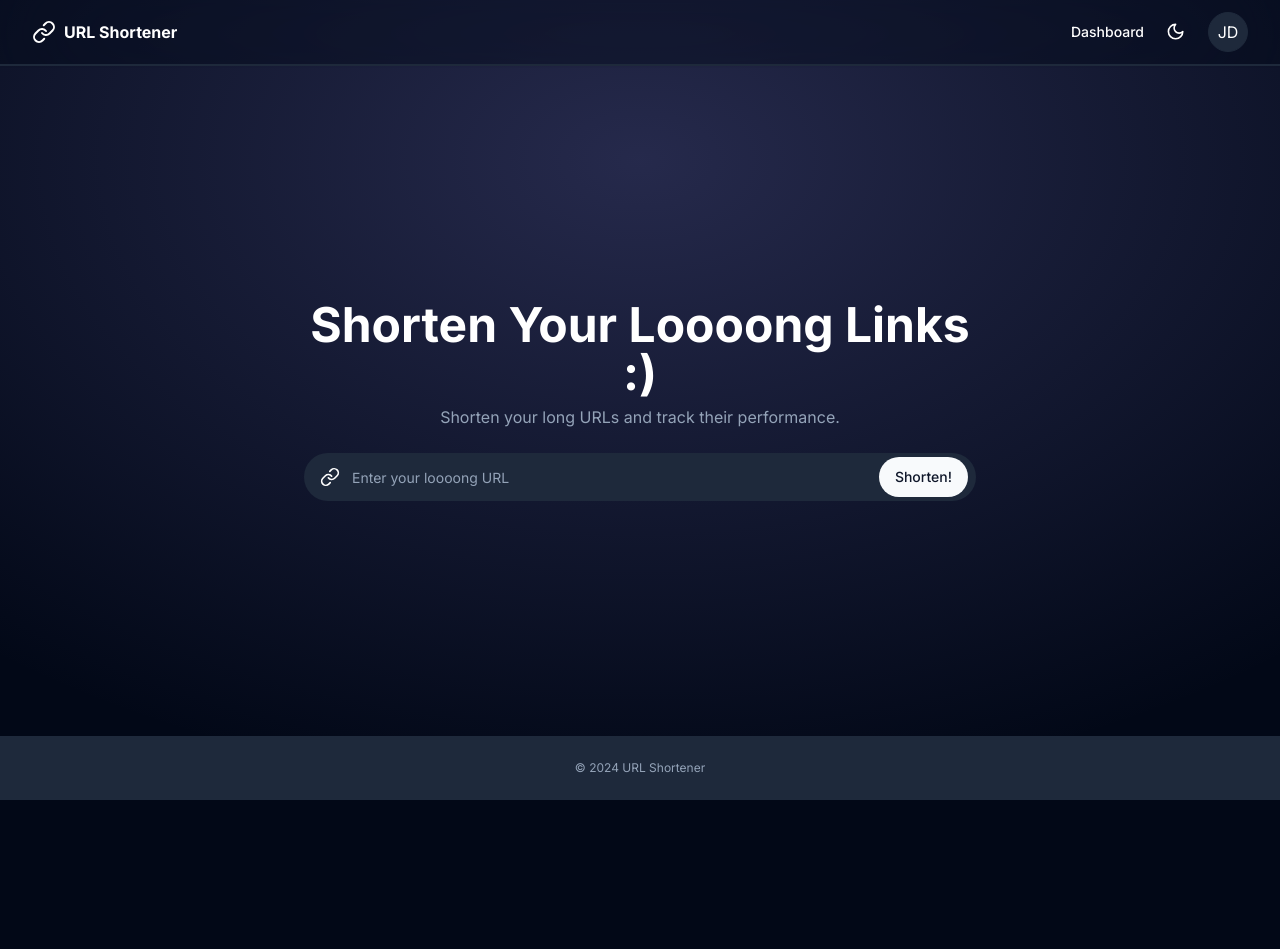
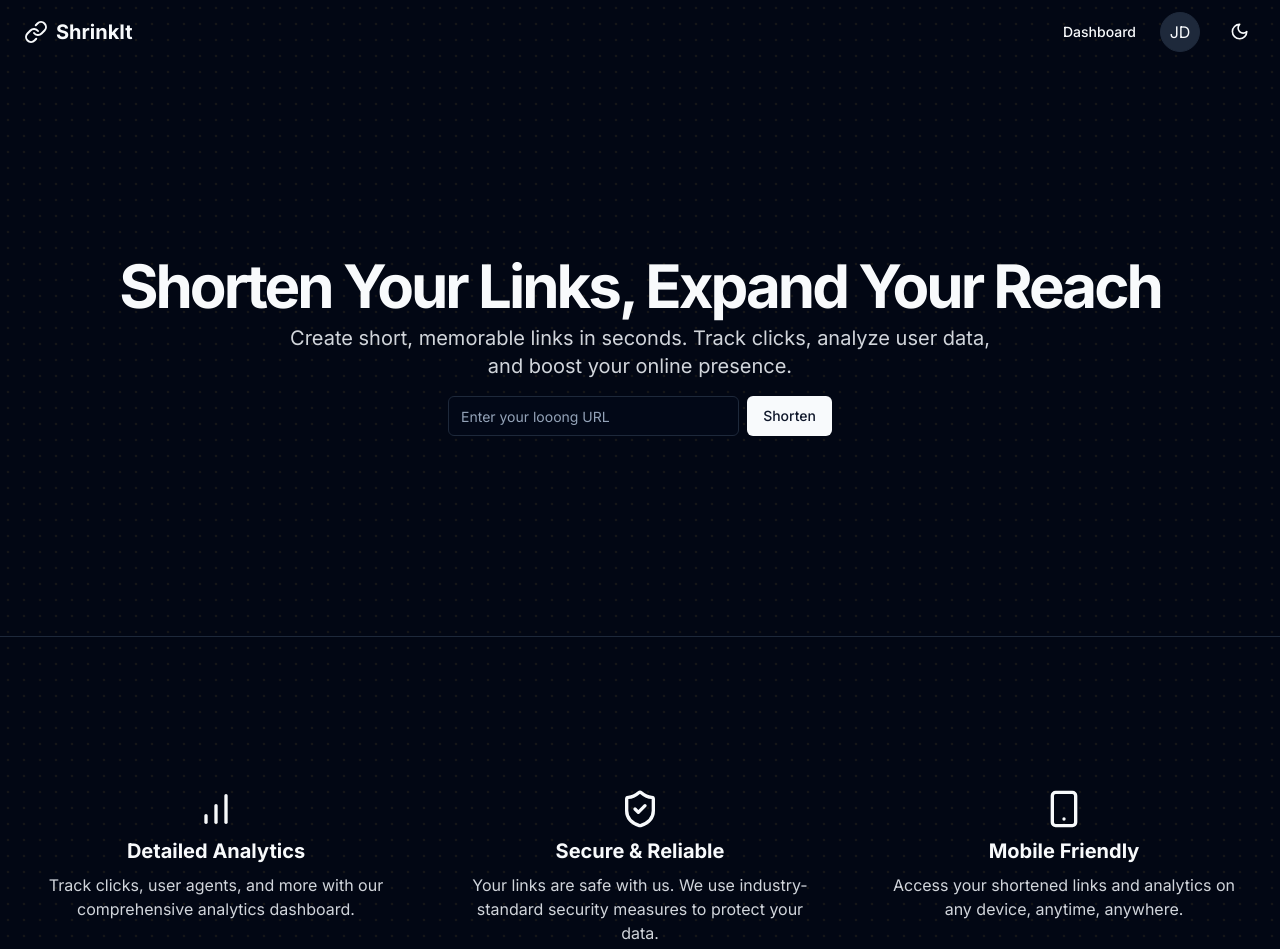
Before and after one commit to Khalil-codes/url-shortner-next, a Next.js app: page / in a window 1280 px wide. Shown: the top 949 px of the page. Before the commit the page ends 800 px from the top, so only its background shows below. Built offline with nearby package versions, Linux system fonts and the light colour scheme; no server answers; the database is empty.

Commit message:
Update landing page with proper content and design

```diff
--- a/src/app/globals.css
+++ b/src/app/globals.css
@@ -64,6 +64,6 @@
     @apply border-border;
   }
   body {
-    @apply bg-background bg-opacity-90 bg-[radial-gradient(ellipse_80%_80%_at_50%_20%,rgba(120,119,198,0.3),rgba(255,255,255,0))];
+    @apply bg-background text-foreground;
   }
 }
--- a/src/app/layout.tsx
+++ b/src/app/layout.tsx
@@ -19,7 +19,11 @@ export default function RootLayout({
 }>) {
   return (
     <html lang="en" suppressHydrationWarning>
-      <body className={cn(inter.className, "flex min-h-screen flex-col")}>
+      <body
+        className={cn(
+          inter.className,
+          "flex min-h-screen flex-col bg-gradient-to-br from-purple-100 via-pink-100 to-blue-100 dark:bg-[radial-gradient(#181818_5%,#0000001f_15%)] dark:bg-[length:16px_16px] dark:bg-[0_0,14px_14px]"
+        )}>
         <ThemeProvider attribute="class" defaultTheme="dark">
           <Header />
           {children}
--- a/src/app/page.tsx
+++ b/src/app/page.tsx
@@ -1,36 +1,66 @@
 import { Button } from "@/components/ui/button";
-import { Card, CardContent } from "@/components/ui/card";
 import { Input } from "@/components/ui/input";
 import { createClient } from "@/lib/supabase/server";
-import { LinkIcon } from "lucide-react";
+import { BarChartIcon, ShieldCheckIcon, SmartphoneIcon } from "lucide-react";
 
 export default async function Home() {
   const supabase = createClient();
   const { data } = await supabase.from("urls").select("*");
   console.log(data);
   return (
-    <main className="container flex flex-1 items-center justify-between px-4 py-8 sm:px-6 lg:px-8">
-      <div className="mx-auto w-full max-w-2xl space-y-6">
-        <div className="space-y-2 text-center">
-          <h1 className="text-3xl font-bold sm:text-5xl">
-            Shorten Your Loooong Links :)
-          </h1>
-          <p className="text-muted-foreground">
-            Shorten your long URLs and track their performance.
-          </p>
-        </div>
-        <div className="relative">
-          <div className="flex items-center overflow-hidden rounded-full bg-muted">
-            <LinkIcon className="absolute left-4 h-5 w-5" />
-            <Input
-              type="url"
-              placeholder="Enter your loooong URL"
-              className="flex-grow border-none bg-transparent py-6 pl-12 pr-28 focus:outline-none focus:ring-0"
-            />
-            <Button className="absolute right-2 rounded-full">Shorten!</Button>
+    <main className="flex-1">
+      <section className="w-full py-12 md:py-24 lg:py-32 xl:py-48">
+        <div className="container px-4 md:px-6">
+          <div className="flex flex-col items-center space-y-4 text-center">
+            <div className="space-y-2">
+              <h1 className="text-3xl font-bold tracking-tighter text-primary sm:text-4xl md:text-5xl lg:text-6xl/none">
+                Shorten Your Links, Expand Your Reach
+              </h1>
+              <p className="mx-auto max-w-[700px] text-gray-700 dark:text-gray-300 md:text-xl">
+                Create short, memorable links in seconds. Track clicks, analyze
+                user data, and boost your online presence.
+              </p>
+            </div>
+            <div className="w-full max-w-sm space-y-2">
+              <form className="flex space-x-2">
+                <Input placeholder="Enter your looong URL" type="url" />
+                <Button type="submit">Shorten</Button>
+              </form>
+            </div>
           </div>
         </div>
-      </div>
+      </section>
+      <hr className="container mx-auto my-2" />
+      <section className="w-full bg-white/50 py-12 backdrop-blur-sm dark:bg-transparent dark:backdrop-blur-none md:py-24 lg:py-32">
+        <div className="container px-4 md:px-6">
+          <div className="grid gap-10 sm:grid-cols-2 lg:grid-cols-3">
+            <div className="flex flex-col items-center space-y-2 rounded-lg border-gray-800 p-4">
+              <BarChartIcon className="h-10 w-10 text-primary" />
+              <h2 className="text-xl font-bold">Detailed Analytics</h2>
+              <p className="text-center text-gray-700 dark:text-gray-300">
+                Track clicks, user agents, and more with our comprehensive
+                analytics dashboard.
+              </p>
+            </div>
+            <div className="flex flex-col items-center space-y-2 rounded-lg border-gray-800 p-4">
+              <ShieldCheckIcon className="h-10 w-10 text-primary" />
+              <h2 className="text-xl font-bold">Secure & Reliable</h2>
+              <p className="text-center text-gray-700 dark:text-gray-300">
+                Your links are safe with us. We use industry-standard security
+                measures to protect your data.
+              </p>
+            </div>
+            <div className="flex flex-col items-center space-y-2 rounded-lg border-gray-800 p-4">
+              <SmartphoneIcon className="h-10 w-10 text-primary" />
+              <h2 className="text-xl font-bold">Mobile Friendly</h2>
+              <p className="text-center text-gray-700 dark:text-gray-300">
+                Access your shortened links and analytics on any device,
+                anytime, anywhere.
+              </p>
+            </div>
+          </div>
+        </div>
+      </section>
     </main>
   );
 }
--- a/src/components/footer.tsx
+++ b/src/components/footer.tsx
@@ -1,12 +1,11 @@
-import Link from "next/link";
 import React from "react";
 
 const Footer = () => {
   return (
-    <footer className="bg-muted p-6 text-xs text-muted-foreground">
-      <div className="container flex items-center justify-center">
-        <p>&copy; 2024 URL Shortener</p>
-      </div>
+    <footer className="flex w-full items-center border-t bg-white/50 px-4 py-6 backdrop-blur-sm dark:bg-gray-800/50 md:px-6">
+      <p className="container mx-auto text-xs text-gray-700 dark:text-gray-300">
+        © {new Date().getFullYear()} ShrinkIt | All rights reserved.
+      </p>
     </footer>
   );
 };
--- a/src/components/header.tsx
+++ b/src/components/header.tsx
@@ -18,21 +18,21 @@ const user = true;
 
 const Header = () => {
   return (
-    <header className="sticky top-0 z-40 w-full border-b-2 bg-background/40 shadow-sm backdrop-blur-3xl">
-      <div className="container flex h-16 items-center justify-between px-4 sm:px-6 lg:px-8">
-        <Link href="/" className="flex items-center gap-2 font-bold">
-          <LinkIcon className="h-6 w-6" />
-          <span>URL Shortener</span>
+    <header className="sticky top-0 flex items-center px-4 py-3 lg:px-6">
+      <Link
+        className="flex items-center justify-center gap-2 text-xl font-bold"
+        href="/">
+        <LinkIcon className="h-6 w-6 text-primary" />
+        ShrinkIt
       </Link>
-        <nav className="flex items-center gap-4">
+      <nav className="ml-auto flex items-center gap-4 sm:gap-6">
         {user && (
           <Link
             href="/dashboard"
-              className="text-sm font-medium hover:text-foreground">
+            className="text-sm font-medium underline-offset-4 hover:underline">
             Dashboard
           </Link>
         )}
-          <ModeToggle />
         {!user ? (
           <Link href="/auth">
             <Button variant="outline" size="sm" className="h-8">
@@ -58,10 +58,60 @@ const Header = () => {
             </DropdownMenuContent>
           </DropdownMenu>
         )}
+        <ModeToggle />
       </nav>
-      </div>
     </header>
   );
 };
 
 export default Header;
+
+// const Header = () => {
+//   return (
+//     <header className="sticky top-0 z-40 w-full border-b-2 bg-background/40 shadow-sm backdrop-blur-3xl">
+//       <div className="container flex h-16 items-center justify-between px-4 sm:px-6 lg:px-8">
+//         <Link href="/" className="flex items-center gap-2 font-bold">
+//           <LinkIcon className="h-6 w-6" />
+//           <span>URL Shortener</span>
+//         </Link>
+//         <nav className="flex items-center gap-4">
+//           {user && (
+//             <Link
+//               href="/dashboard"
+//               className="text-sm font-medium hover:text-foreground">
+//               Dashboard
+//             </Link>
+//           )}
+//           <ModeToggle />
+//           {!user ? (
+//             <Link href="/auth">
+//               <Button variant="outline" size="sm" className="h-8">
+//                 Sign In
+//               </Button>
+//             </Link>
+//           ) : (
+//             <DropdownMenu>
+//               <DropdownMenuTrigger>
+//                 <Avatar className="flex items-center justify-center rounded-full border bg-secondary">
+//                   <AvatarImage src="" />
+//                   <AvatarFallback>JD</AvatarFallback>
+//                 </Avatar>
+//               </DropdownMenuTrigger>
+//               <DropdownMenuContent>
+//                 <DropdownMenuLabel>Username</DropdownMenuLabel>
+//                 <DropdownMenuSeparator />
+//                 <DropdownMenuItem>My Links</DropdownMenuItem>
+//                 <DropdownMenuItem className="focus:bg-destructive focus:text-destructive-foreground">
+//                   <LogOut className="mr-2 h-4 w-4" />
+//                   Logout
+//                 </DropdownMenuItem>
+//               </DropdownMenuContent>
+//             </DropdownMenu>
+//           )}
+//         </nav>
+//       </div>
+//     </header>
+//   );
+// };
+
+// export default Header;
--- a/tailwind.config.ts
+++ b/tailwind.config.ts
@@ -1,4 +1,5 @@
-import type { Config } from "tailwindcss"
+import type { Config } from "tailwindcss";
+import { fontFamily } from "tailwindcss/defaultTheme";
 
 const config = {
   darkMode: ["class"],
@@ -58,6 +59,9 @@ const config = {
         md: "calc(var(--radius) - 2px)",
         sm: "calc(var(--radius) - 4px)",
       },
+      fontFamily: {
+        sans: ["var(--font-sans)", ...fontFamily.sans],
+      },
       keyframes: {
         "accordion-down": {
           from: { height: "0" },
```
Lines whose indentation alone changed are shown as unchanged.
